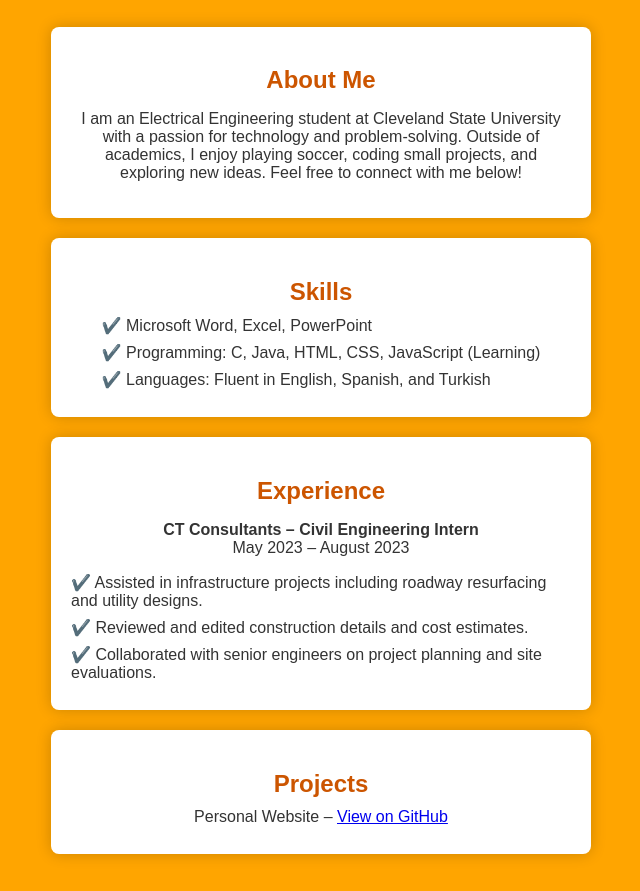
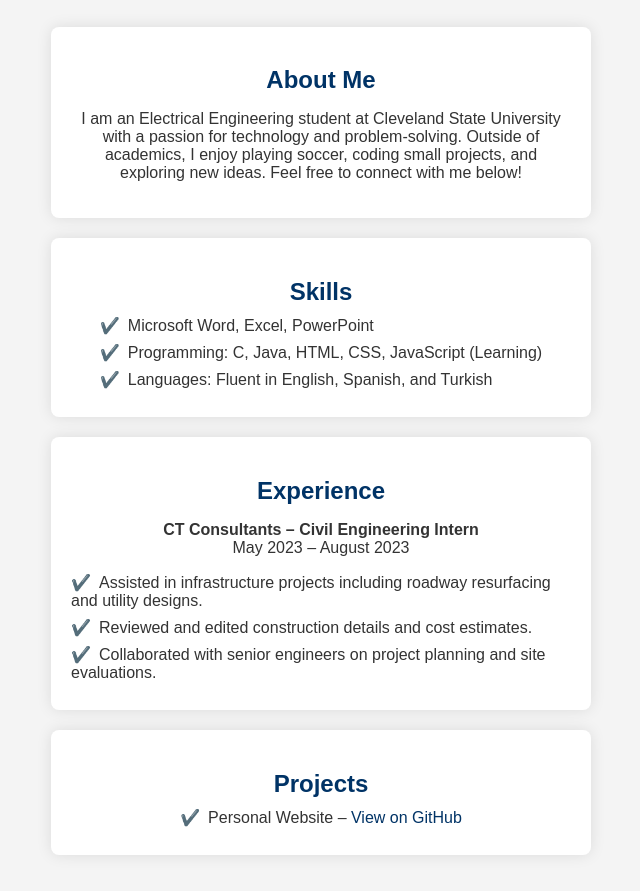
Before and after one commit to SamiS07/SamiS07.github.io, a plain HTML site: page index.html in a window 1280 px wide. Shown: the part 189-1080 px from the top of the page, without its empty margins (319-959 px from the left). Drawn offline with Linux system fonts and the light colour scheme.

Commit message:
Update index.html

```diff
--- a/index.html
+++ b/index.html
@@ -6,8 +6,8 @@
     <style>
         body {
             font-family: Arial, sans-serif;
-            background-color: #FFA500; /* Orange background */
-            color: #fff;
+            background-color: #f4f4f4; /* Light gray background */
+            color: #333333; /* Dark gray text */
             text-align: center;
             padding: 50px;
             margin: 0;
@@ -15,28 +15,28 @@
         h1 {
             font-size: 3.5em;
             margin-bottom: 10px;
-            color: #CC5500; /* Deep Burnt Orange for Title */
+            color: #003366; /* Professional Deep Blue for Name */
         }
         .contact-info {
             margin-bottom: 30px;
             font-size: 1.2em;
         }
         .contact-info a {
-            color: #CC5500; /* Red-Orange for Email */
+            color: #003366; /* Professional Deep Blue for Email */
             text-decoration: underline;
         }
         .info-section {
             background-color: #ffffff;
-            color: #333;
+            color: #333333;
             padding: 20px;
             margin: 20px auto;
             width: 80%;
             max-width: 500px;
             border-radius: 8px;
-            box-shadow: 0 0 15px rgba(0,0,0,0.2);
+            box-shadow: 0 0 15px rgba(0,0,0,0.1);
         }
         h2 {
-            color: #CC5500; /* Red-Orange for Section Titles */
+            color: #003366; /* Professional Deep Blue for Section Titles */
             margin-bottom: 10px;
         }
         ul {
@@ -49,18 +49,30 @@
         li {
             margin-bottom: 8px;
         }
+        li::before {
+            content: "✔️";
+            color: #CC5500; /* Burnt Orange Checkmarks */
+            margin-right: 8px;
+        }
+        a {
+            color: #003366; /* Professional Blue for Links */
+            text-decoration: none;
+        }
+        a:hover {
+            text-decoration: underline;
+        }
         .link-button {
             display: inline-block;
             padding: 10px 20px;
             margin-top: 20px;
-            background-color: #0077b5;
+            background-color: #003366; /* Deep Blue Button */
             color: #fff;
             text-decoration: none;
             border-radius: 5px;
             transition: background-color 0.3s ease;
         }
         .link-button:hover {
-            background-color: #005582;
+            background-color: #002244;
         }
     </style>
 </head>
@@ -82,9 +94,9 @@
     <div class="info-section">
         <h2>Skills</h2>
         <ul>
-            <li>✔️ Microsoft Word, Excel, PowerPoint</li>
-            <li>✔️ Programming: C, Java, HTML, CSS, JavaScript (Learning)</li>
-            <li>✔️ Languages: Fluent in English, Spanish, and Turkish</li>
+            <li>Microsoft Word, Excel, PowerPoint</li>
+            <li>Programming: C, Java, HTML, CSS, JavaScript (Learning)</li>
+            <li>Languages: Fluent in English, Spanish, and Turkish</li>
         </ul>
     </div>
 
@@ -93,9 +105,9 @@
         <p><strong>CT Consultants – Civil Engineering Intern</strong><br>
         May 2023 – August 2023</p>
         <ul>
-            <li>✔️ Assisted in infrastructure projects including roadway resurfacing and utility designs.</li>
-            <li>✔️ Reviewed and edited construction details and cost estimates.</li>
-            <li>✔️ Collaborated with senior engineers on project planning and site evaluations.</li>
+            <li>Assisted in infrastructure projects including roadway resurfacing and utility designs.</li>
+            <li>Reviewed and edited construction details and cost estimates.</li>
+            <li>Collaborated with senior engineers on project planning and site evaluations.</li>
         </ul>
     </div>
 
```
